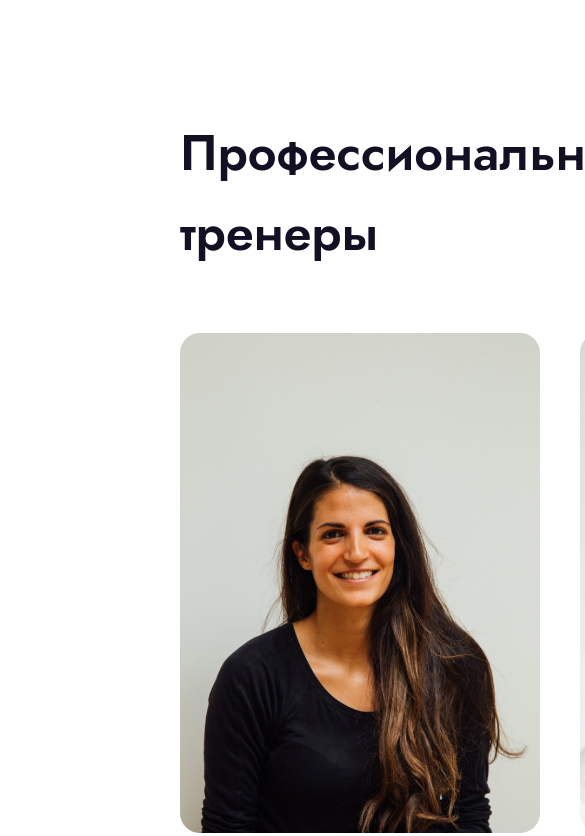
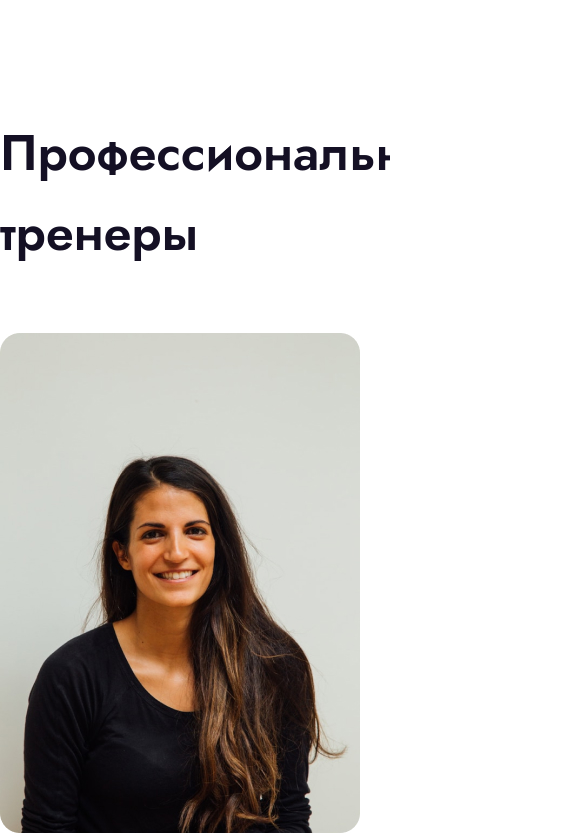
Before and after one commit to KseniaPaz/RoboSchool, a plain HTML site: page index.html in a window 390 px wide. Shown: the part 1933-2769 px from the top of the page, 585 px wide, since content can reach past the window. Drawn offline with Linux system fonts and the light colour scheme.

Commit message:
media added

```diff
--- a/index.html
+++ b/index.html
@@ -154,7 +154,7 @@
 
 
     <section class="subscribe center">
-        <img class="subscribe__mask" src="img/Mask Group.png" alt="">
+        <img class="subscribe__mask" src="img/Mask Group.png" alt="Mask">
         <div class="subscribe__box">
             <h2 class="subscribe__box_heading">Запишитесь на курс со скидкой 10%</h2>
             <p class="subscribe__box_text">Акция действительна до 10 марта 2022 года</p>
--- a/style.scss
+++ b/style.scss
@@ -526,3 +526,16 @@ summary::-webkit-details-marker {
     text-align: right;
     color: #FFFFFF;
 }
+
+
+@media (max-width: 1024px) {
+    html {
+        overflow-x: hidden;
+    }
+
+    .center {
+        padding-left: calc(50% - 368px);
+        padding-right: calc(50% - 368px);
+    }
+
+}
```
Also changed, not shown: style.css, 1 other file.
